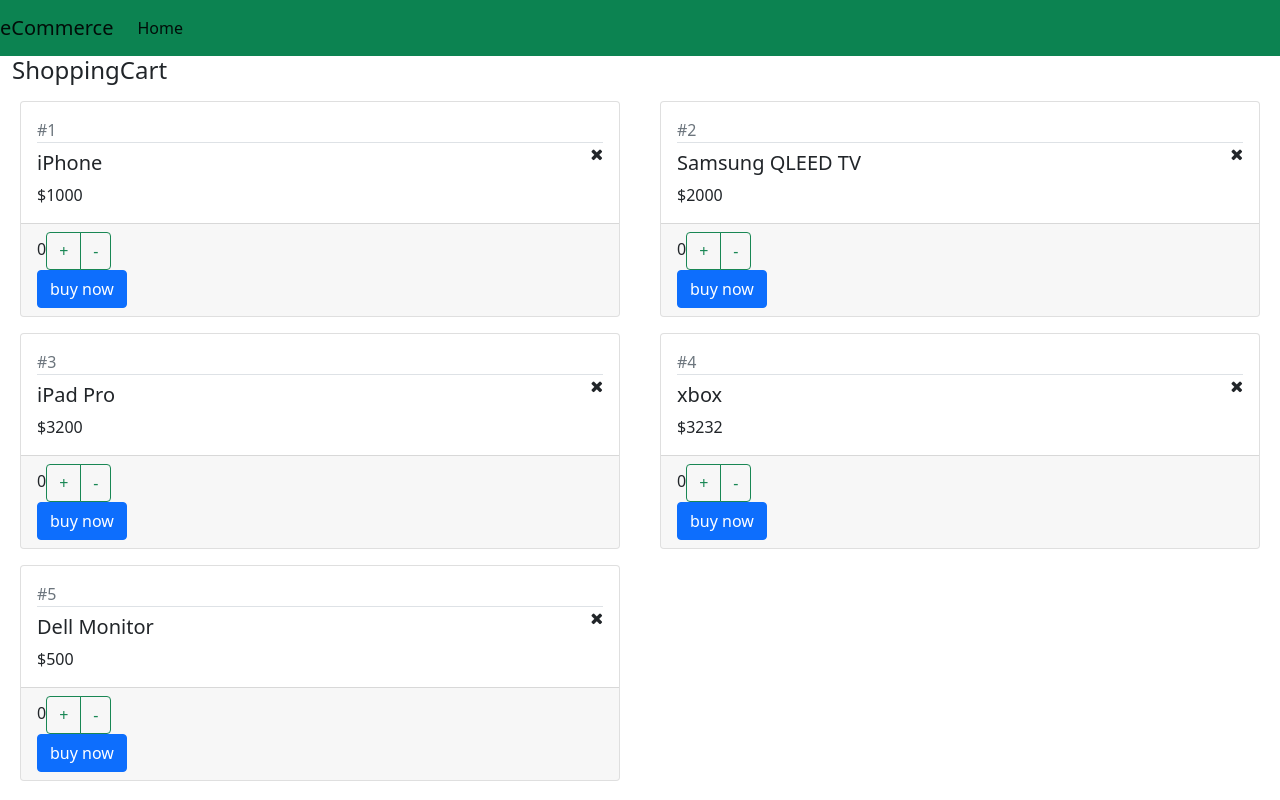
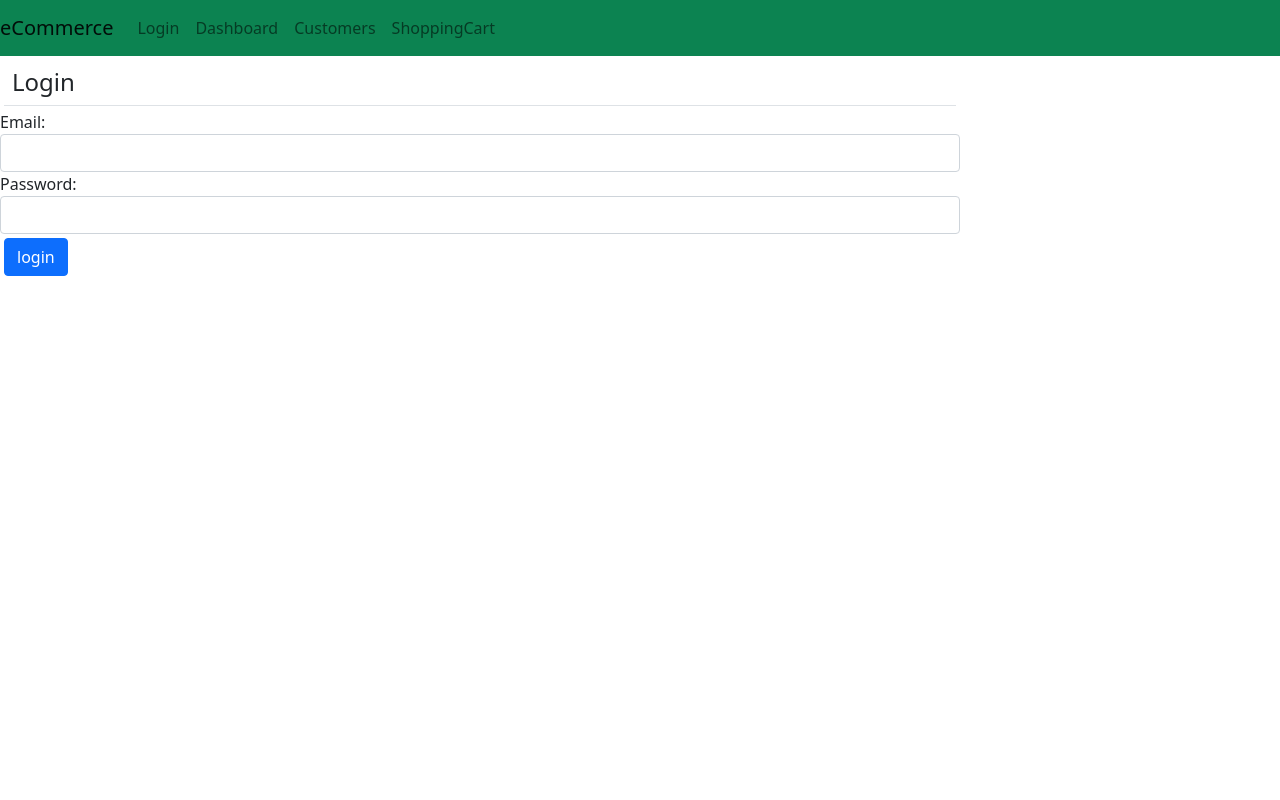
Before and after one commit to dzhaniivanov/e-commece, a React (Create React App) app: page / in a window 1280 px wide. Built offline with nearby package versions, Linux system fonts and the light colour scheme; data requests are answered from the project's data file.

Commit message:
simple routing added

```diff
--- a/db.json
+++ b/db.json
@@ -10,5 +10,9 @@
     { "id": 3, "productName": "iPad Pro", "price": 3200, "quantity": 0 },
     { "id": 4, "productName": "xbox", "price": 3232, "quantity": 0 },
     { "id": 5, "productName": "Dell Monitor", "price": 500, "quantity": 0 }
+  ],
+  "users": [
+    { "id": 1, "email": "scott@gmail.com", "password": "scott123" },
+    { "id": 2, "email": "john@gmail.com", "password": "john123" }
   ]
 }
--- a/package.json
+++ b/package.json
@@ -13,6 +13,7 @@
     "json-server": "^0.17.0",
     "react": "^18.1.0",
     "react-dom": "^18.1.0",
+    "react-router-dom": "^6.3.0",
     "react-scripts": "5.0.1",
     "web-vitals": "^2.1.4"
   },
--- a/src/App.js
+++ b/src/App.js
@@ -1,14 +1,25 @@
 import { Component } from "react";
 import Navbar from "./Navbar";
 import ShoppingCart from "./ShoppingCart";
+import Login from "./Login";
+import Dashboard from "./Dashboard";
+import CustomersList from "./CustomersList";
+import { BrowserRouter, Route, Routes } from "react-router-dom";
+import NoMatchPage from "./NoMatchPage";
 
 export default class App extends Component {
   render() {
     return (
-      <>
+      <BrowserRouter>
         <Navbar />
-        <ShoppingCart />
-      </>
+        <Routes>
+          <Route path="/" exact element={<Login />} />
+          <Route path="/dashboard" element={<Dashboard />} />
+          <Route path="/cart" element={<ShoppingCart />} />
+          <Route path="/customers" element={<CustomersList />} />
+          <Route path="*" element={<NoMatchPage />} />
+        </Routes>
+      </BrowserRouter>
     );
   }
 }
--- /dev/null
+++ b/src/Dashboard.js
@@ -0,0 +1,11 @@
+import { Component } from "react";
+
+export default class Dashboard extends Component {
+  render() {
+    return (
+      <div>
+        <h4>Dashboard</h4>
+      </div>
+    );
+  }
+}
--- a/src/Login.js
+++ b/src/Login.js
@@ -42,12 +42,16 @@
     );
   }
 
-  onLoginClick = () => {
-    console.log(this.state);
-    if (
-      this.state.email === "admin@gmail.com" &&
-      this.state.password === "admin123"
-    ) {
+  onLoginClick = async () => {
+
+    const response = await fetch(
+      `http://localhost:3000/users?email=${this.state.email}&password=${this.state.password}`
+    );
+
+    const result = await response.json();
+    console.log(result)
+
+    if (result.length>0) {
       this.setState({
         message: <span className="text-success">successfully loggedin</span>,
       });
--- a/src/Navbar.js
+++ b/src/Navbar.js
@@ -1,4 +1,5 @@
 import { Component } from "react";
+import { Link } from "react-router-dom";
 
 class Navbar extends Component {
   render() {
@@ -22,9 +23,25 @@
           <div className="collapse navbar-collapse" id="navbarSupportedContent">
             <ul className="navbar-nav me-auto mb-2 mb-lg-0">
               <li className="nav-item">
-                <a className="nav-link active" aria-current="page" href="/">
-                  Home
-                </a>
+                <Link className="nav-link" aria-current="page" to="/">
+                  Login
+                </Link>
+              </li>
+              <li className="nav-item">
+                <Link className="nav-link" aria-current="page" to="/dashboard">
+                  Dashboard
+                </Link>
+              </li>
+
+              <li className="nav-item">
+                <Link className="nav-link" aria-current="page" to="/customers">
+                  Customers
+                </Link>
+              </li>
+              <li className="nav-item">
+                <Link className="nav-link" aria-current="page" to="/cart">
+                  ShoppingCart
+                </Link>
               </li>
             </ul>
           </div>
--- /dev/null
+++ b/src/NoMatchPage.js
@@ -0,0 +1,11 @@
+import { Component } from "react";
+
+export default class NoMatchPage extends Component {
+  render() {
+    return (
+      <div>
+        <h4>Page not found</h4>
+      </div>
+    );
+  }
+}
```
Also changed, not shown: src/Product.js (+5 -5 lines), 1 other file (tests, documents, lock files or other folders).
